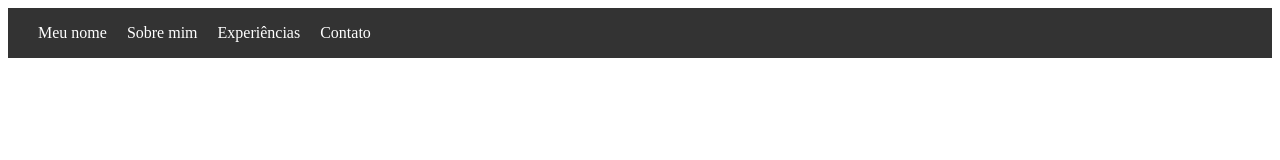
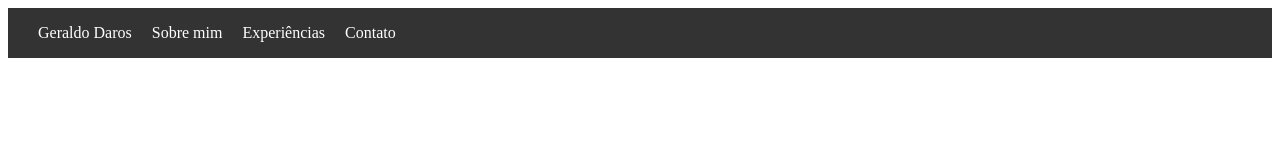
Before and after one commit to geraldodf/portfolio.github.io, a plain HTML site: page index.html in a window 1280 px wide. Drawn offline with Linux system fonts and the light colour scheme.

Commit message:
Mudanças visuais

```diff
--- a/index.html
+++ b/index.html
@@ -5,13 +5,13 @@
     <meta http-equiv="X-UA-Compatible" content="IE=edge" />
     <meta name="viewport" content="width=device-width, initial-scale=1.0" />
     <link rel="stylesheet" href="assets/styles/styles.css" />
-    <title>Daroz Portfolio</title>
+    <title>Geraldo Daros</title>
   </head>
   <body>
     <header>
       <nav>
         <ul>
-          <li><a href="#">Meu nome</a></li>
+          <li><a href="#">Geraldo Daros</a></li>
           <li><a href="#">Sobre mim</a></li>
           <li><a href="#">Experiências</a></li>
           <li><a href="#">Contato</a></li>
```
